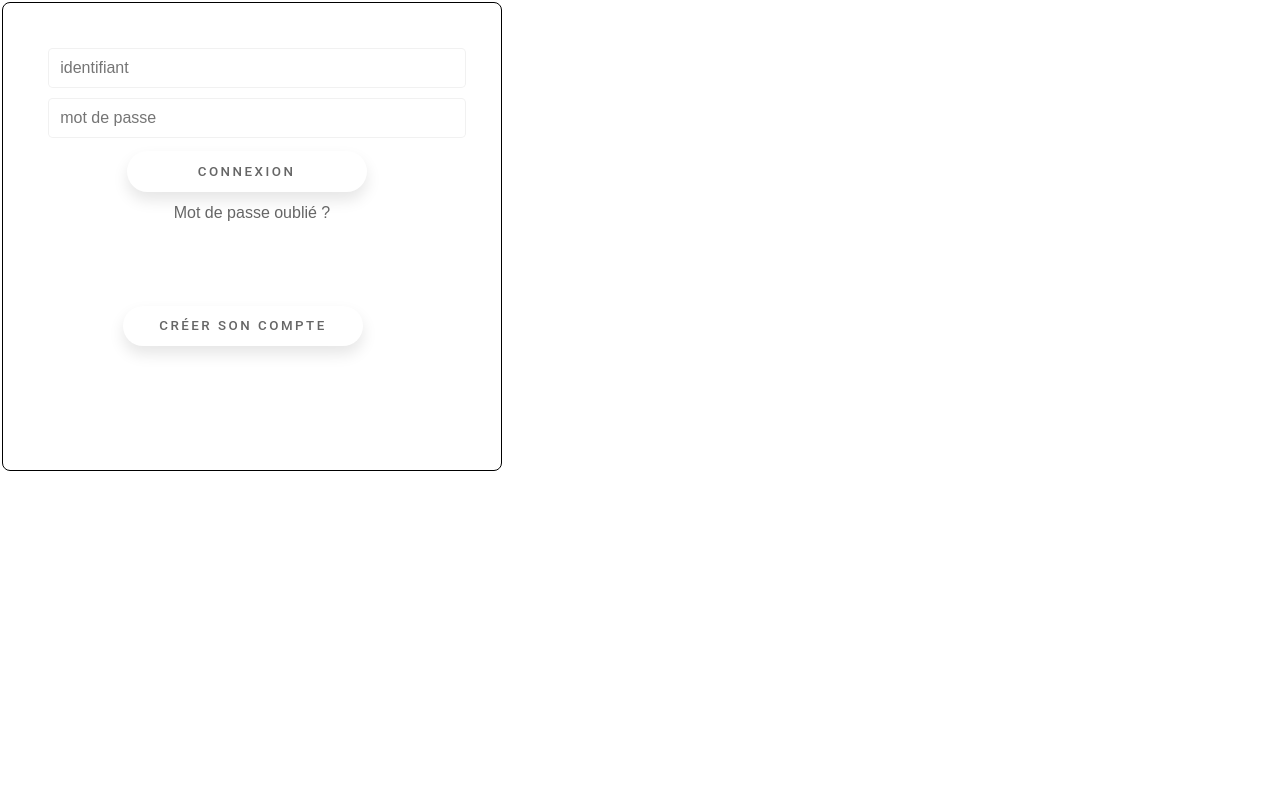
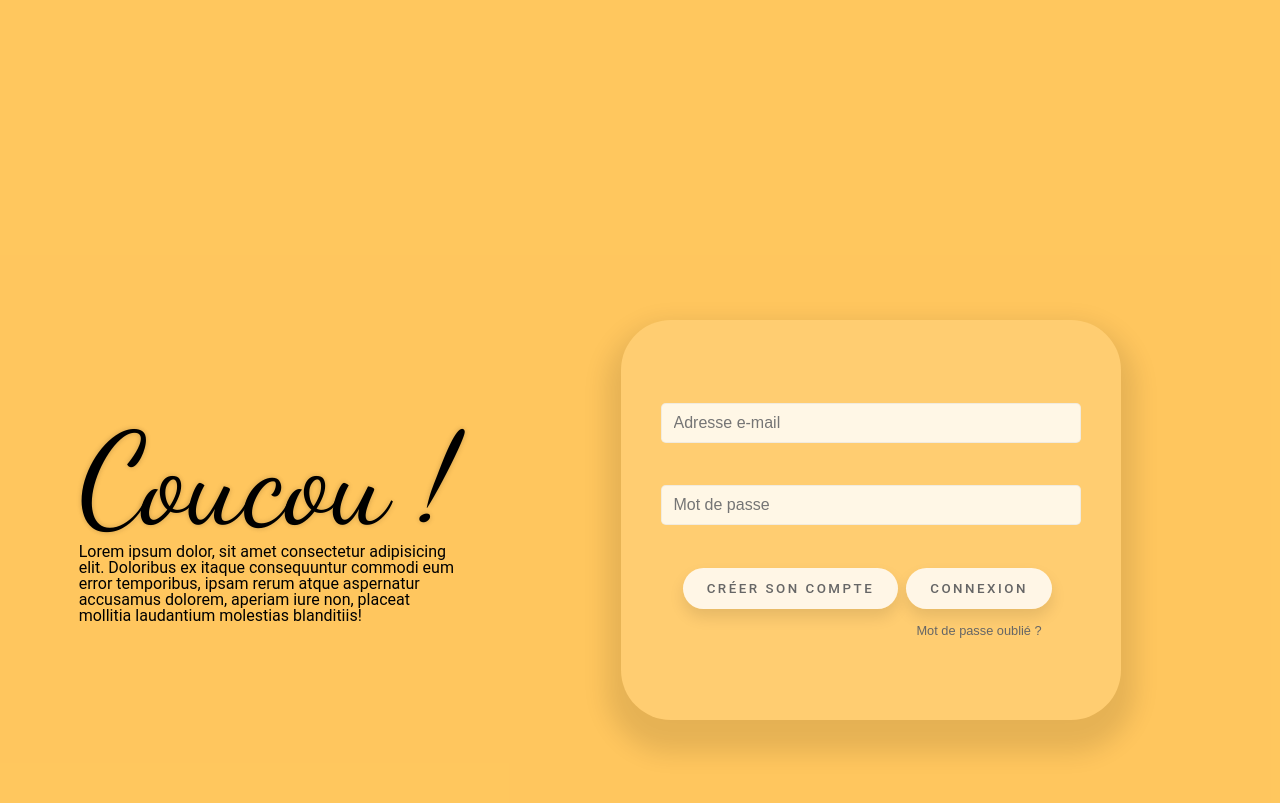
Before and after one commit to theodorebing/projet-coucou, a React app: page / in a window 1280 px wide. Shown: the top 803 px of the page. Built offline with nearby package versions, Linux system fonts and the light colour scheme.

Commit message:
last commit - form is changed

```diff
--- a/src/components/App/index.js
+++ b/src/components/App/index.js
@@ -6,19 +6,14 @@ import './styles.scss';
 // import Menu from 'src/components/Menu';
 // import Content from 'src/components/Content';
 import Index from 'src/components/Index';
-import IndexLoginForm from '../Form/IndexLoginForm';
-import Footer from 'src/components/Footer';
-
-
 
 // == Composant
 const App = () => (
   <div className="app">
-   {/* <Index />
-     <Menu />
+    <Index />
+    {/* <Menu />
     <Content />
-    <Footer/>*/}
-    <IndexLoginForm/>
+    <Footer/> */}
   </div>
 );
 
--- a/src/components/Form/IndexLoginForm/index.js
+++ /dev/null
@@ -1,52 +0,0 @@
-import React from 'react';
-import PropTypes from 'prop-types';
-import './styles.scss';
-
-
-const IndexLoginForm = ({value,
-  type,
-  name,
-  email,
-  password,
-  placeholder,}) => {
-  return (
-    <div className='indexloginform'>
-    <form method='post' className='form'>
-     <input
-        id='mail'
-        value={value}
-        type='mail'
-        className="indexloginform-input"
-        placeholder='identifiant'
-        name={name}
-      />
-       <input
-        id='password'
-        value={value}
-        type='password'
-        className="indexloginform-input"
-        placeholder='mot de passe'
-        name={name}
-      />
-      <button type='submit' className="indexloginform-button-login" >Connexion</button>
-      <span className='indexloginform-link'><a href="#">Mot de passe oublié ?</a></span>
-      <button className="indexloginform-button-signin">Créer son compte</button>
-      </form>
-    </div>
-
-  );
-}
-
-IndexLoginForm.propTypes = {
-  email: PropTypes.string.isRequired,
-  value: PropTypes.string,
-  type: PropTypes.string,
-  name: PropTypes.string.isRequired,
-  password: PropTypes.string.isRequired,
-};
-IndexLoginForm.defaultProps = {
-  value: '',
-  type: 'text',
-};
-
-export default IndexLoginForm;
--- /dev/null
+++ b/src/components/Index/IndexLoginForm/index.js
@@ -0,0 +1,59 @@
+import React from 'react';
+import PropTypes from 'prop-types';
+import './styles.scss';
+
+const IndexLoginForm = ({
+  value,
+  type,
+  name,
+  email,
+  password,
+  placeholder,
+}) => (
+
+  <div className="indexloginform">
+    <form method="post" className="form index-shadow">
+      <input
+        id="mail"
+        value={value}
+        type="mail"
+        className="indexloginform-input"
+        placeholder="Adresse e-mail"
+        name={name}
+      />
+      <input
+        id="password"
+        value={value}
+        type="password"
+        className="indexloginform-input"
+        placeholder="Mot de passe"
+        name={name}
+      />
+      <div className="buttons-div">
+        <div className="buttons-div-signin">
+          <button type="submit" className="indexloginform-button-signin button">Créer son compte</button>
+        </div>
+
+        <div className="buttons-div-login">
+          <button type="submit" className="indexloginform-button-login button">Connexion</button>
+          <span className="indexloginform-link"><a href="#">Mot de passe oublié ?</a></span>
+        </div>
+      </div>
+    </form>
+  </div>
+
+);
+
+IndexLoginForm.propTypes = {
+  email: PropTypes.string.isRequired,
+  value: PropTypes.string,
+  type: PropTypes.string,
+  name: PropTypes.string.isRequired,
+  password: PropTypes.string.isRequired,
+};
+IndexLoginForm.defaultProps = {
+  value: '',
+  type: 'text',
+};
+
+export default IndexLoginForm;
--- a/src/components/Form/IndexLoginForm/styles.scss
+++ b/src/components/Index/IndexLoginForm/styles.scss
@@ -1,41 +1,52 @@
 @use 'src/styles/vars';
 
 .indexloginform {
-
   .form {
       background-color: vars.$white-color;
-      border: 1px solid black;
-      border-radius: .5em;
-      margin: 2px;
+      margin: 5rem;
       padding: 40px;
       width: 500px;
-      height: 100%;
+      height: 400px;
+      border: none;
+      border-radius: 50px;
       display: flex;
       flex-direction: column;
-  }
-  &-link{
-    margin: 5px;
-    text-align: center;
-    color: vars.$grey-color;
+      justify-content: space-evenly;
+      align-items: center;
+      background-color: rgba(255, 255, 255, 0.116);
   }
 
   &-input {
     width: 100%;
     padding: .7em;
-    margin: 5px;
     font-size: 1em;
     border: 1px solid vars.$border-color;
     border-radius: .3em;
     height: 2.5em;
+    background-color: rgba(255, 255, 255, 0.829);
   }
-
+  &-button-signin {
+    text-transform: uppercase;
+    letter-spacing: 2.5px;
+    color: vars.$grey-color;
+    background-color: white;
+    padding: 0.8rem 1.5rem;
+    font-family: vars.$font-button;
+    letter-spacing: 2.5px;
+    font-weight: 500;
+    border: none;
+    border-radius: 45px;
+    box-shadow: 0px 8px 15px rgba(0, 0, 0, 0.1);
+    transition: all 0.3s ease 0s;
+    cursor: pointer;
+    outline: none;
+  }
   &-button-login {
     text-transform: uppercase;
     letter-spacing: 2.5px;
     color: vars.$grey-color;
-    margin: 0.5rem;
-    margin-left:20%;
-    width: 15rem;
+    margin: 0 0.5rem;
+    // margin-left:20%;
     background-color: white;
     padding: 0.8rem 1.5rem;
     font-family: vars.$font-button;
@@ -49,24 +60,27 @@
     outline: none;
 
   }
-  &-button-signin {
-    text-transform: uppercase;
-    letter-spacing: 2.5px;
-    margin-left:20%;
-    margin-top: 50px;
+
+
+  &-link{
+    font-size: 0.8rem;
+    margin-top: 1rem;
+    text-align: center;
     color: vars.$grey-color;
-    margin: 5rem;
-    width: 15rem;
-    background-color: white;
-    padding: 0.8rem 1.5rem;
-    font-family: vars.$font-button;
-    letter-spacing: 2.5px;
-    font-weight: 500;
-    border: none;
-    border-radius: 45px;
-    box-shadow: 0px 8px 15px rgba(0, 0, 0, 0.1);
-    transition: all 0.3s ease 0s;
-    cursor: pointer;
-    outline: none;
+  }
+
+}
+
+.button {
+    background-color: rgba(255, 255, 255, 0.829);
+}
+
+.buttons-div {
+  display: flex;
+
+
+  &-login {
+    display: flex;
+    flex-direction: column;
   }
 }
--- a/src/components/Index/index.js
+++ b/src/components/Index/index.js
@@ -5,6 +5,7 @@ import React from 'react';
 import './styles.scss';
 // import logo from 'src/assets/Logo-Coucou-transparent.png';
 import wfindex from 'src/assets/images/WFIndex.png';
+import IndexLoginForm from 'src/components/Index/IndexLoginForm';
 
 // == Composant
 const Index = () => (
@@ -18,9 +19,11 @@ const Index = () => (
         </p>
       </div>
 
-      <form action="submit" className="index-connexion-form index-shadow">
+      {/* <form action="submit" className="index-connexion-form index-shadow">
         <input type="text" className="index-connexion-form-input" />
-      </form>
+      </form> */}
+
+      <IndexLoginForm />
     </div>
 
     <div className="index-presentation1">
--- a/src/components/Index/styles.scss
+++ b/src/components/Index/styles.scss
@@ -26,20 +26,6 @@
         width: 100%;
         font-size: 1rem;
         font-family: vars.$font-button;
-      }
-
-    }
-    &-form {
-      width: 500px;
-      height: 400px;
-      background-color: vars.$white-color;
-      border: none;
-      border-radius: 50px;
-      display: flex;
-      justify-content: center;
-      align-items: center;
-
-      &-input {
       }
     }
   }
```
